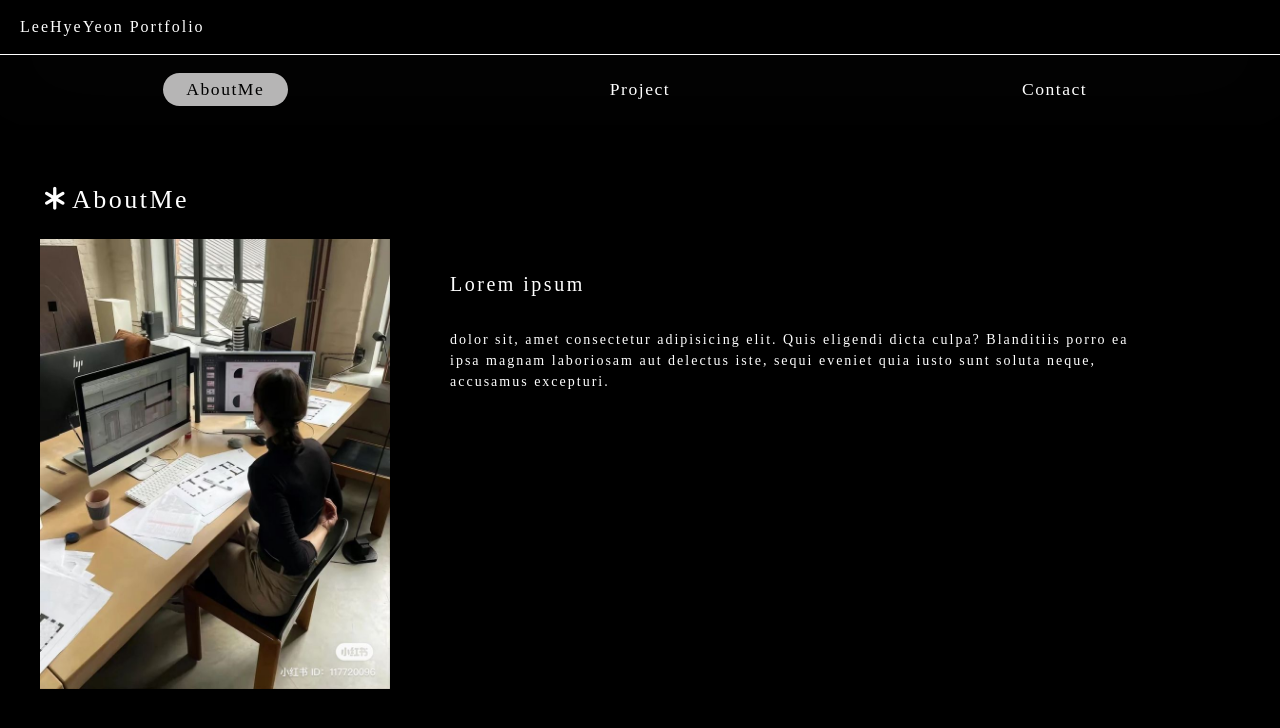
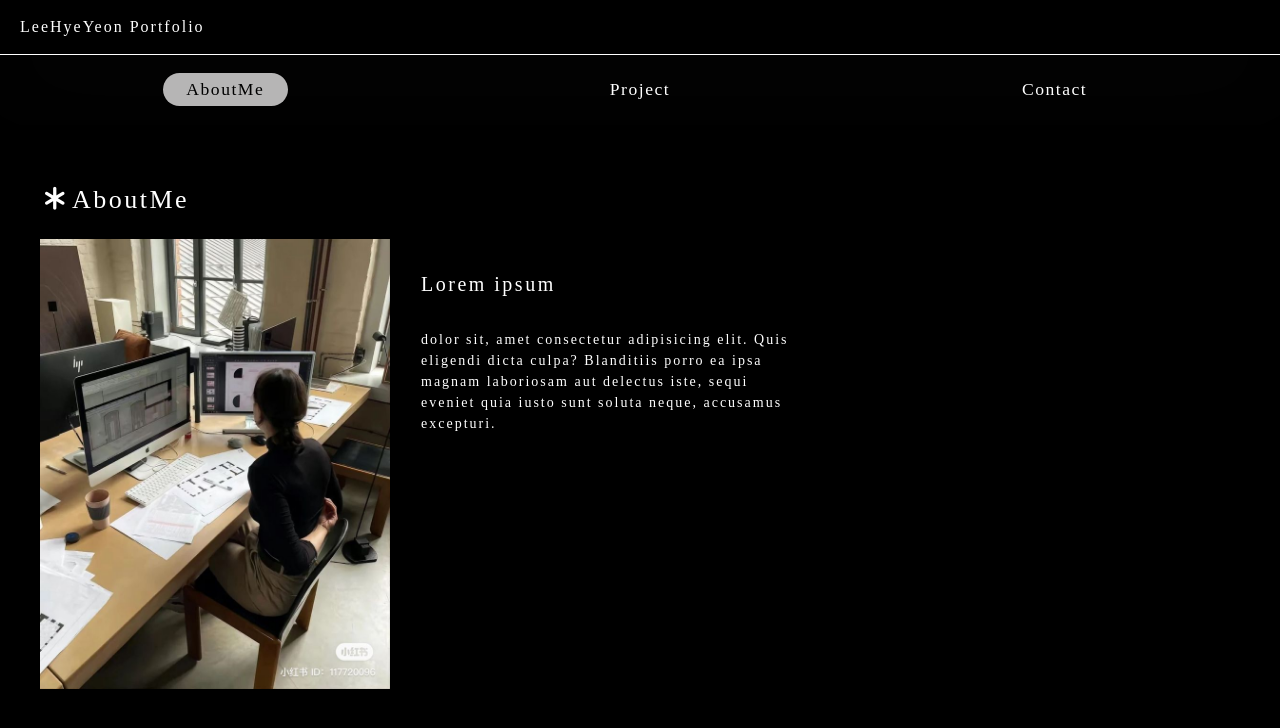
Before and after one commit to yyyn012/portfolio__project, a React (Create React App) app in the folder portfolio/: page /AboutMe in a window 1280 px wide. Shown: the top 728 px of the page. Built offline with nearby package versions, Linux system fonts and the light colour scheme.

Commit message:
aboutme.scss

```diff
--- a/portfolio/src/assets/scss/section/_aboutme.scss
+++ b/portfolio/src/assets/scss/section/_aboutme.scss
@@ -1,9 +1,10 @@
 #aboutme {
-  position: relative;
+  // position: relative;
   border-bottom: 1px solid var(--white);
-  top: 180px;
+  // top: 180px;
   width: 1400px;
-  padding: 0 300px 100px 300px;
+  margin-top: 180px;
+  // padding: 0 300px 100px 300px;
 
   .aboutme__wrap {
     display: flex;
@@ -49,14 +50,15 @@
         img {
           width: 350px;
           height: 450px;
+          margin-right: 1px;
         }
         .aboutme__txt {
-          width: 450px;
           h1 {
             font-size: 20px;
           }
 
           span {
+            width: 370px;
             font-size: 14px;
           }
         }
--- a/portfolio/src/assets/scss/setting/_mixin.scss
+++ /dev/null
@@ -1,45 +0,0 @@
-// 한 줄 효과
-
-@mixin line-one {
-  overflow: hidden;
-  white-space: nowrap;
-  text-overflow: ellipsis;
-}
-
-// 두 줄 효과
-@mixin line-two {
-  overflow: hidden;
-  text-overflow: ellipsis;
-  display: -webkit-box;
-  -webkit-line-clamp: 2;
-  -webkit-box-orient: vertical;
-}
-
-// 두 줄 이상(매개 변수 이용) - 사용 시에는 @include를 이용한다.
-@mixin line($num) {
-  overflow: hidden;
-  text-overflow: ellipsis;
-  display: -webkit-box;
-  -webkit-line-clamp: $num;
-  -webkit-box-orient: vertical;
-}
-
-// @mixin과 @include
-
-// @mixin : 스타일 정의 앞에 @mixin이 붙게 되면 해당 스타일 시트 내부에서 얼마든지 재사용이 가능함. mixin 내부에서 &나 또 다른 셀렉터를 포함할 수도 있음.
-
-// 함수처럼 인수를 가질 수 있다는 특징이 있음.
-// @mixin mixin-with-args($props, $num) {
-//   #{$props}: $num;
-// }
-
-// .box1 {
-//   @include mixin-with-args(width, 100px);
-// }
-
-// 컴파일 결과
-// .box{
-//      width : 100px;
-// }
-
-// @include는 mixin을 사용하기 위해 선언하는 구문으로 셀렉터를 지정하고 그 내부에 mixin을 불러오는 역할을 함
--- a/portfolio/src/assets/scss/style.scss
+++ b/portfolio/src/assets/scss/style.scss
@@ -9,7 +9,6 @@
 @import "section/sidemenu";
 
 //setting
-@import "setting/mixin";
 @import "setting/reset";
 @import "setting/vars";
 @import "setting/font";
```
